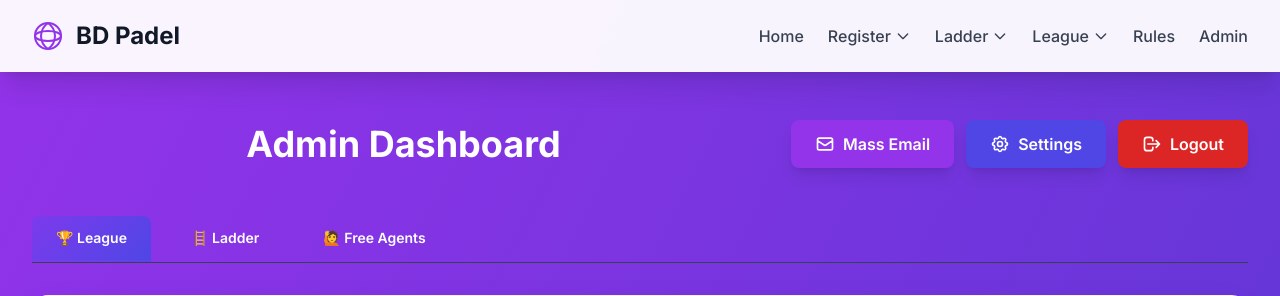
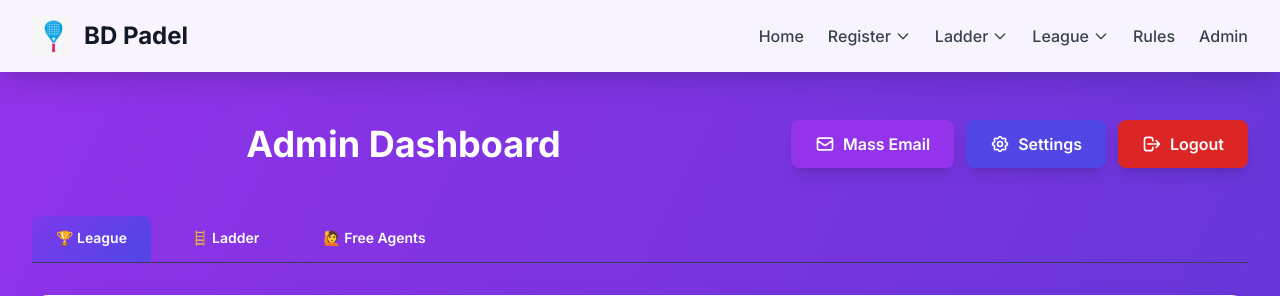
Before and after one commit to saadbd23/padel-league-hub, a Flask app: page /admin in a window 1280 px wide. Shown: the top 296 px of the page. Run offline with Flask 3, Linux system fonts and the light colour scheme; the visitor is signed in with stand-in values (Sample User, id 1); some libraries are stand-ins or nearby versions.

Commit message:
Assistant checkpoint: Replace logo with PNG image
Assistant generated file changes:
- templates/base.html: Replace SVG logo with PNG image

---

User prompt:

CAn you replace the current icon in the top left of the navigation bar with the png image i have provided. Resize it as necessary so it fits and looks good in its location

Replit-Commit-Author: Assistant
Replit-Commit-Session-Id: cff36b02-c773-4347-aa49-62a64329c9f2
Replit-Commit-Event-Id: 39ada392-f98a-4709-b33b-de5cfb995bcf

```diff
--- a/templates/base.html
+++ b/templates/base.html
@@ -24,12 +24,7 @@
     <div class="max-w-7xl mx-auto px-4 sm:px-6 lg:px-8">
       <div class="flex justify-between items-center py-4">
         <div class="flex items-center space-x-3">
-          <svg class="w-8 h-8 text-purple-600" viewBox="0 0 32 32" fill="none" xmlns="http://www.w3.org/2000/svg">
-            <circle cx="16" cy="16" r="13" stroke="currentColor" stroke-width="2" fill="none"/>
-            <path d="M 16 3 Q 9 8 9 16 Q 9 24 16 29" stroke="currentColor" stroke-width="2" fill="none"/>
-            <path d="M 16 3 Q 23 8 23 16 Q 23 24 16 29" stroke="currentColor" stroke-width="2" fill="none"/>
-            <ellipse cx="16" cy="16" rx="13" ry="5" stroke="currentColor" stroke-width="2" fill="none"/>
-          </svg>
+          <img src="{{ url_for('static', filename='../attached_assets/padel racquet icon_1763385760944.png') }}" alt="BD Padel Logo" class="w-10 h-10 object-contain">
           <h1 class="text-xl sm:text-2xl font-bold text-gray-900">BD Padel </h1>
         </div>
 
```
